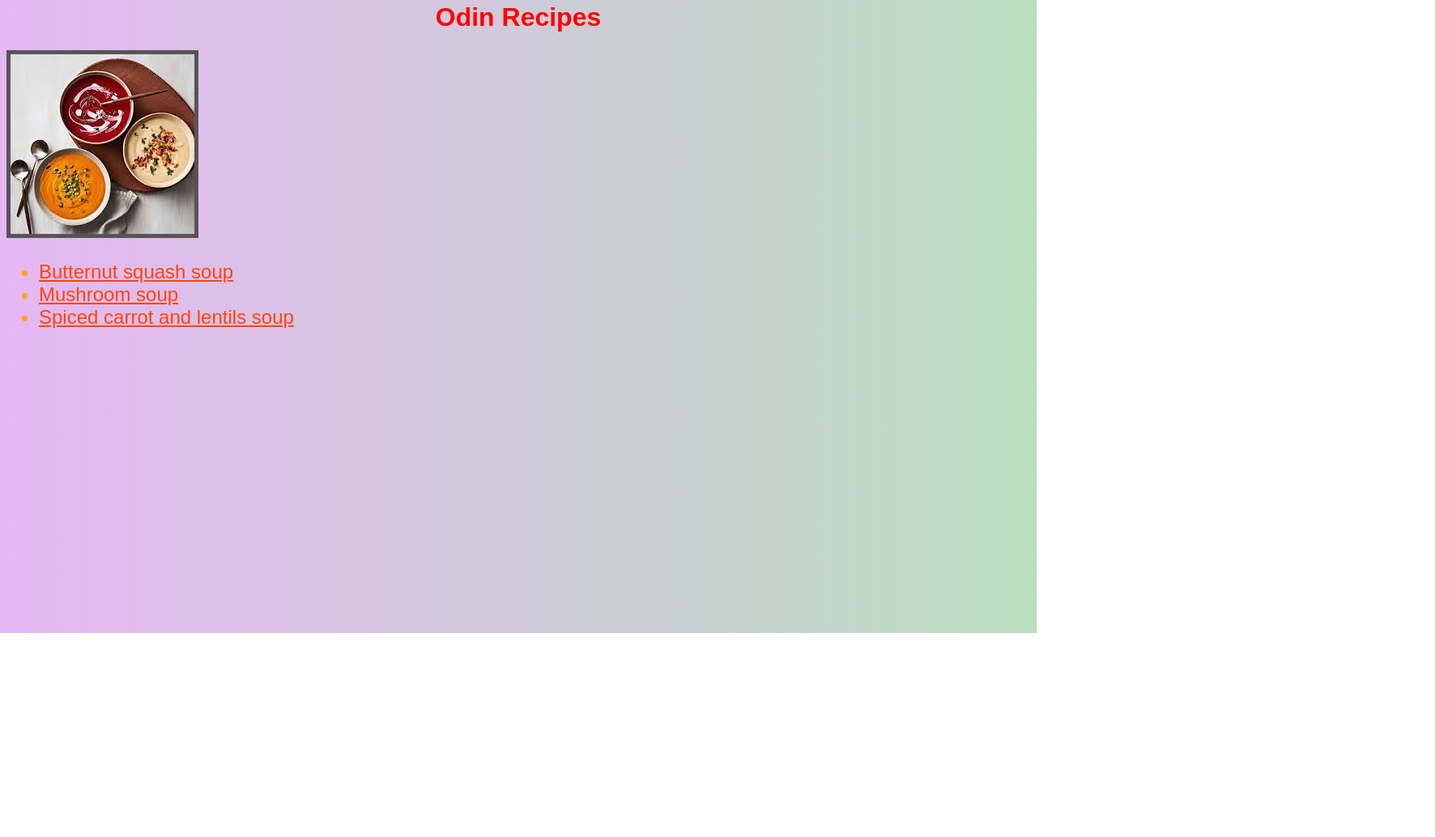
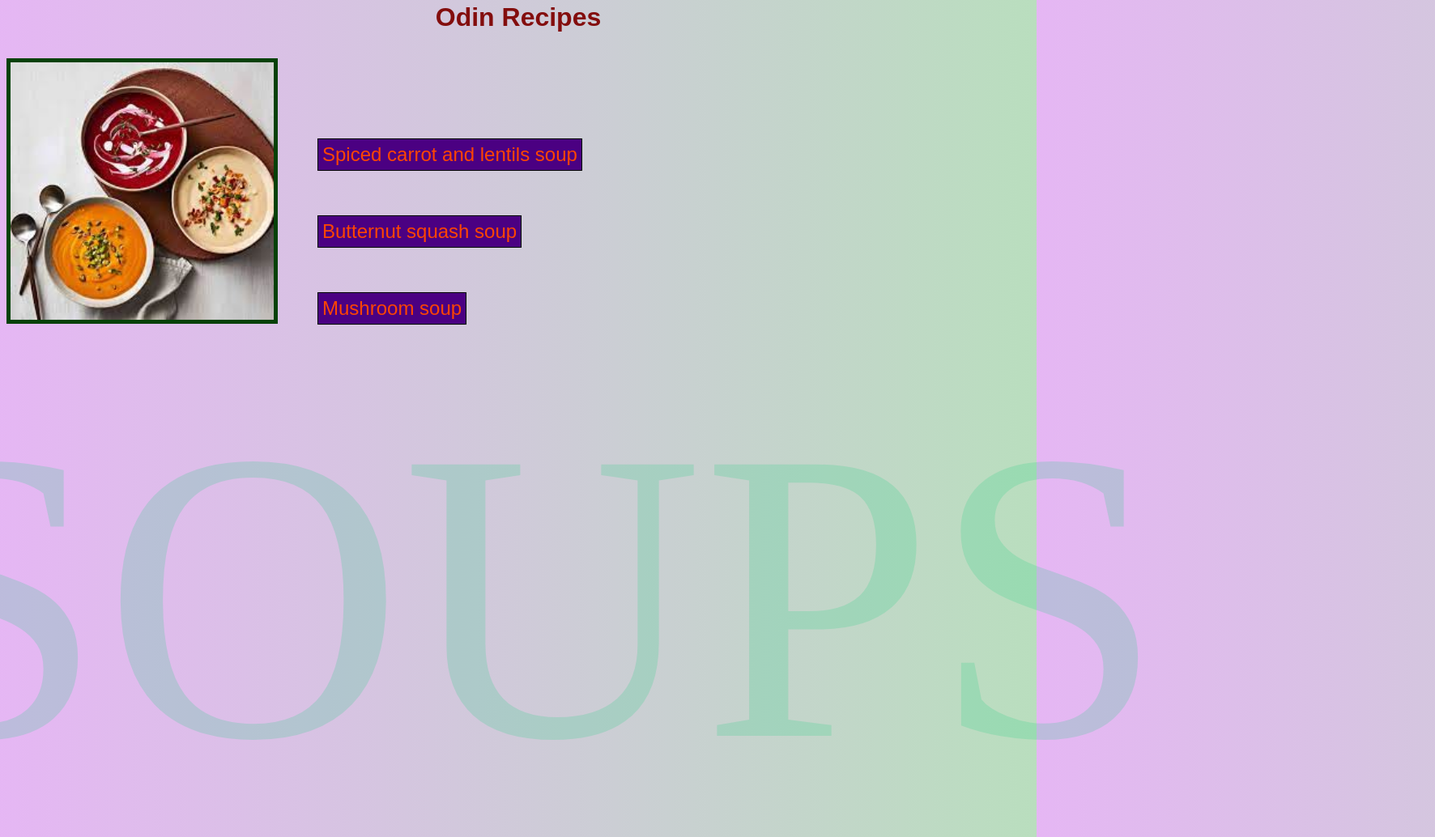
Before and after one commit to MightyBumblebee/odin-recipes, a plain HTML site: page index.html in a window 1280 px wide. Shown: the part 18-1052 px from the top of the page at 81% size, 1772 px wide, since content can reach past the window. Before the commit the page ends 800 px from the top, so only its background shows below. Drawn offline with Linux system fonts and the light colour scheme.

Commit message:
Add css box styles to the home page

```diff
--- a/index.html
+++ b/index.html
@@ -9,16 +9,32 @@
 
 <body class="gradient">
 
-<h1 class="h1class">Odin Recipes</h1>
+
+
+
+    <h1 class="h1class">Odin Recipes</h1>
+
+
 
 <img class="img1" src="../odin-recipes/images/soups.jpeg" alt="Soups">
 
+
+
+<div class="link-container">
+
 <ul class="list1">
+    <li><a class="list2" href="recipes/spiced_carrot_soup.html">Spiced carrot and lentils soup</a></li>
     <li><a class="list2" href="recipes/butternut_squash_soup.html">Butternut squash soup</a></li>
     <li><a class="list2" href="recipes/mushroom_soup.html">Mushroom soup</a></li>
-    <li><a class="list2" href="recipes/spiced_carrot_soup.html">Spiced carrot and lentils soup</a></li>
+
 </ul>
 
+</div>
+<div class="watermark">
+    <p>SOUPS</p>
+
+
+</div>
 <!--
 
     1 image for the title page
--- a/recipes/style.css
+++ b/recipes/style.css
@@ -1,9 +1,7 @@
 .gradient {
     background-image: linear-gradient(270deg, rgba(217, 247, 51, 0.5), rgba(18, 211, 44, 0.6));
   }
-  .gradient1 {
-    background-image: linear-gradient(270deg, rgba(0, 0, 0, 0.99), rgba(255, 241, 40, 0.99));
-  }
+
 
 
 .h1class {
--- a/style.css
+++ b/style.css
@@ -4,13 +4,20 @@
 
 .h1class {
     text-align: center;
-    color: red;
+    color: rgb(131, 13, 13);
     font-family: Arial, Courier, monospace;
 
 }
 
+img {
+  display: inline;
+}
+
+
 .img1 {
-  border: 5px solid #555;
+  border: 5px solid #054108;
+  width: 325px;
+  margin-top: 10px;
 }
 
 .list1 {
@@ -18,8 +25,44 @@
   font-family: Arial, Helvetica, sans-serif;
   font-weight: 400;
   color: orange;
+  list-style: none;
+
+
 }
 
 .list2 {
-  color: orangered
+  color: orangered;
+  display: inline-block;
+  border: solid 1px black;
+  background-color: indigo;
+  padding: 5px;
+  margin: 5px;
+  margin-top: 50px;
+  vertical-align: bottom;
+
+
 }
+
+.link-container {
+  display: inline-block;
+
+}
+
+.main_style {
+  margin: 10px;
+  padding: 10px;
+  box-sizing: content-box;
+}
+
+a {
+  text-decoration: none;
+}
+
+.watermark {
+  font-size: 512px;
+  color: rgba(33, 207, 126, 0.205);
+  padding: 0;
+  margin: -500px;
+  text-align: center;
+
+}
```
Also changed, not shown: recipes/butternut_squash_soup.html (+1 -1 lines).
